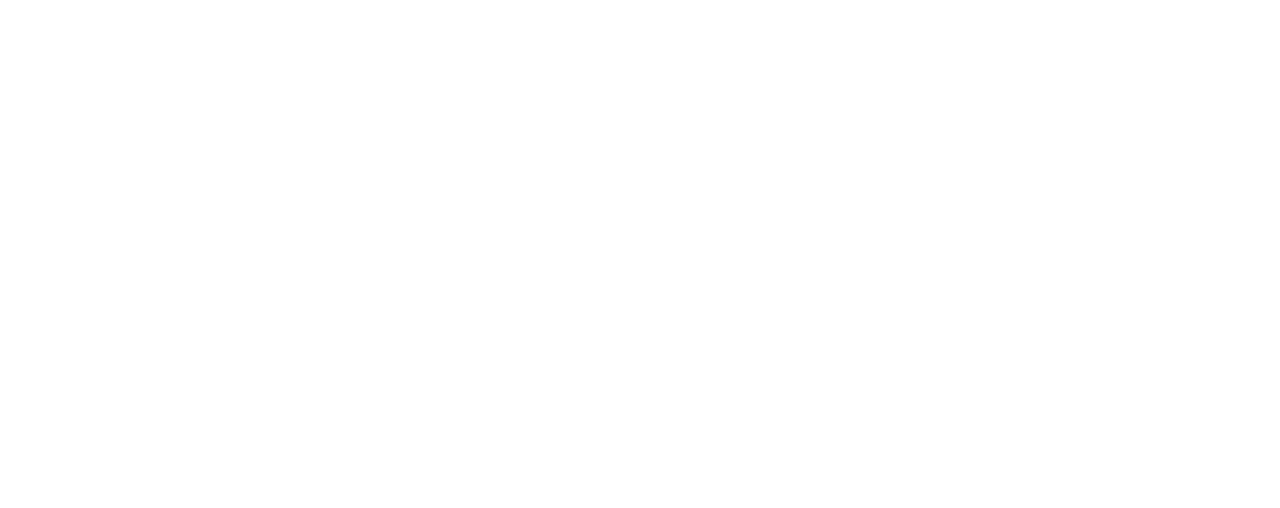
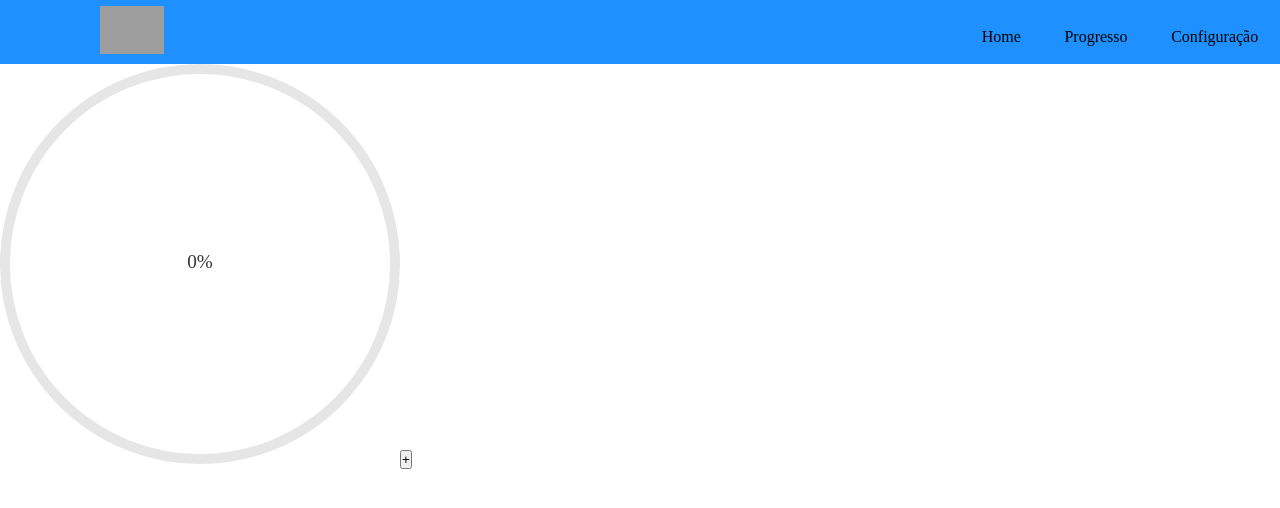
Before and after one commit to Talk-action/talk-action-app, a React (Vite) app: page /progresso in a window 1280 px wide. Before the commit this address had no page. Shown: the top 508 px of the page. Built offline with nearby package versions, Linux system fonts and the light colour scheme; grey boxes are pictures that could not be loaded.

Commit message:
Progresso

```diff
--- a/src/App.jsx
+++ b/src/App.jsx
@@ -5,13 +5,12 @@
 import { AplicaçãoProvider } from './context/AplicaçãoProvider';
 import Alfabeto from './Pages/Aplicação/Alfabeto/Alfabeto';
 import Objetos from './Pages/Aplicação/Objetos/Objetos';
-import 'bootstrap/dist/css/bootstrap.min.css';
-import 'bootstrap/dist/js/bootstrap.bundle.min';
 import Objetos2 from './Pages/Aplicação/Objetos/Objetos2';
 import Objetos3 from './Pages/Aplicação/Objetos/Objetos3';
 import Profissao from './Pages/Aplicação/Profissao/Profissao';
 import Profissao2 from './Pages/Aplicação/Profissao/Profissao2';
 import Profissao3 from './Pages/Aplicação/Profissao/Profissao3';
+import Progresso from './Progresso/Progresso';
 
 function App() {
   return (
@@ -23,6 +22,8 @@
             <Route path="/cadastro" element={<Cadastro />} /> {/* Rota para a página de cadastro */}
             <Route path="/home" element={<Principal />} /> {/* Rota para a página principal */}
             <Route path="/alfabeto" element={<Alfabeto />} /> {/* Rota para a página de alfabetos */}
+            <Route path="/progresso" element={<Progresso />} /> {/* Rota para a página de alfabetos */}
+
             <Route path="/objetos" element={<Objetos palavraProp={'HOMEM'}/>} /> {/* Rota para a página de objetos com prop */}
 
             <Route path="/objetos/2" element={<Objetos2 palavraProp={'BOLA'}/>} /> {/* Rota para a página de objetos com prop */}
--- a/src/Pages/Aplicação/Aplicacao.module.css
+++ b/src/Pages/Aplicação/Aplicacao.module.css
@@ -22,16 +22,17 @@
     width: 40%;
 }
 
-/* .containerResp{
+.containerResp{
     height: 80vh;
+    width: 20vw;
     display: flex;
     flex-direction: column;
     align-items: center;
     justify-content: center;
-} */
+}
 
 .resposta{
-    padding: 10px;
+    width: 10vw;
     background-color: white;
     display: flex;
     align-items: center;
@@ -39,9 +40,32 @@
     border-radius: 30px;
     height: 50px;
     font-size: 20px;
-    /* margin-bottom: 30px; */
+    margin-bottom: 10px;
 }
 
 .none{
     display: none;
 }
+
+.containerInpout{
+    display: flex;
+    flex-direction: column;
+    align-items: center;
+    justify-content: center;
+    background-color: rebeccapurple;
+}
+.input{
+    padding: 10px;
+    width: 20vw;
+    margin-top: 20px;
+}
+
+.button{
+    width: 10vw;
+    padding: 10px;
+    margin-top: 30px;
+    justify-content: center;
+    background-color: #1E90FF;
+    border-style: none;
+    cursor: pointer;
+}
--- a/src/Pages/Aplicação/Objetos/Objetos.jsx
+++ b/src/Pages/Aplicação/Objetos/Objetos.jsx
@@ -7,7 +7,6 @@
 
 function Objetos({ palavraProp}) { // Recebe a palavra "Homem" como padrão
   const { letraAtual, handleLetra, campoTexto, handlePalavra, validaPalavra, palavraDigitada, setPalavra, handleLoopImage, indice} = useContext(AplicacaoContext);
-  const navigate = useNavigate();
 
   // Define a palavra no estado global ao carregar o componente
   useEffect(() => {
@@ -47,13 +46,16 @@
           <p className={style.resposta} onClick={() => handleLetra('E')}>E</p>
         </div>
 
-        <div>
+        <div className={style.containerInput}>
           {/* Campo de texto só aparece quando todas as letras foram mostradas */}
           {campoTexto && (
-            <div>
+            <div  >
               <h2>Digite a palavra correta</h2>
-              <input type="text" onChange={handlePalavra} value={palavraDigitada} />
-              <button onClick={() => validaPalavra(navigate)}>Validar</button>
+              <input className={style.input} type="text" onChange={handlePalavra} value={palavraDigitada} />
+              <div>
+                <button className={style.button}onClick={() => validaPalavra()}>Validar</button>
+              </div>
+
             </div>
           )}
         </div>
--- a/src/Pages/login/Login.jsx
+++ b/src/Pages/login/Login.jsx
@@ -82,6 +82,9 @@
             <section className={style.logo}>
                 <img src={"https://s3-alpha-sig.figma.com/img/a288/d23c/5fbd875768a7655114ddca093d3eb9d2?Expires=1728864000&Key-Pair-Id=APKAQ4GOSFWCVNEHN3O4&Signature=NDHJ7DrUIbGatqNaD3fU6p-r7eELXm-Q1y~~z6Nn6mPkIXeohL~szVWECyKxunJ564hioolxMg5DxCQ~cF6H68e5t1ekzx0onThwPkbt1PjM2eCCvM0gZfOvDxdS2AIX0ehEvUdedkMskJm32g0TaCPTsjUVUnxJmsbjcDgHo1i0parPdDlv6V54hc8mhTFbLyXNHu3JTh0AY97tu6uPzZLTDGH2~EGzyUERENX1IFP6dv-8OmbuTf0PoYK~JjmWMmv4Qo2dTwA3iwfQoro4Y76Bjc2WQfh63PrOe7ZkaMWjMdTrS9Xex0xmNpxEVrsWyQd80R7tcPwPkuUFJJzViA__"} className={style.imagem}/>
             </section>
+
+
+
         </div>
     )
 }
--- /dev/null
+++ b/src/Progresso/Progresso.jsx
@@ -0,0 +1,21 @@
+import React from 'react';
+import ProgressCircle from '../components/ProgressCircle';
+import Header from '../Pages/header/Header';
+import { useContext } from 'react';
+import { AplicacaoContext } from '../context/AplicaçãoProvider';
+
+const Progresso = () => {
+   // Valor inicial do progresso
+  const {progress, testeProgresso} = useContext(AplicacaoContext)
+
+
+  return (
+    <div>
+      <Header/>
+      <ProgressCircle size={400} progress={progress} strokeWidth={10} />
+      <button onClick={()=>testeProgresso(2)}>+</button>
+    </div>
+  );
+};
+
+export default Progresso;
--- /dev/null
+++ b/src/components/ProgressCircle.jsx
@@ -0,0 +1,46 @@
+import React from 'react';
+import './ProgressCircle.css'; // Estilos opcionais
+
+const ProgressCircle = ({ size, progress, strokeWidth }) => {
+  const radius = (size - strokeWidth) / 2;
+  const circumference = 2 * Math.PI * radius;
+  const offset = circumference - (progress / 100) * circumference;
+
+  return (
+    <svg width={size} height={size} className="progress-circle">
+      <circle
+        className="progress-circle__background"
+        stroke="#e6e6e6"
+        strokeWidth={strokeWidth}
+        fill="transparent"
+        r={radius}
+        cx={size / 2}
+        cy={size / 2}
+      />
+      <circle
+        className="progress-circle__progress"
+        stroke="#00aaff"
+        strokeWidth={strokeWidth}
+        strokeDasharray={circumference}
+        strokeDashoffset={offset}
+        strokeLinecap="round"
+        fill="transparent"
+        r={radius}
+        cx={size / 2}
+        cy={size / 2}
+      />
+      <text
+        x="50%"
+        y="50%"
+        dominantBaseline="middle"
+        textAnchor="middle"
+        fontSize="1.2em"
+        fill="#333"
+      >
+        {progress}%
+      </text>
+    </svg>
+  );
+};
+
+export default ProgressCircle;
--- a/src/context/AplicaçãoProvider.jsx
+++ b/src/context/AplicaçãoProvider.jsx
@@ -6,6 +6,7 @@
 export const AplicaçãoProvider = ({ children }) => {
   const [vidas, setVidas] = useState(5);
   let [indice, setIndice] = useState(0);
+  const [progress, setProgress] = useState(0);
   const [letraAtual, setLetraAtual] = useState('');
   const [campoTexto, setCampoTexto] = useState(false);
   const [palavraDigitada, setPalavraDigitada] = useState('');
@@ -30,9 +31,10 @@
     setPalavraDigitada(e.target.value);
   };
 
-  const validaPalavra = (navigate) => {
+  const validaPalavra = () => {
     if (palavraDigitada.toUpperCase() === palavra.toUpperCase()) {
       alert("Parabéns, palavra correta! Continue com os estudos.");
+      // Atualizando o progresso de forma acumulativa
       navigate("/home");
       window.location.reload()
     } else {
@@ -44,17 +46,21 @@
 
   const handleLetra = (letra) => {
     if (letra === letraAtual) {
-      setIndice(indice + 1); // Avança para a próxima letra
-      alert("Letra Correta")
+      setIndice(indice + 1);
+      alert("Letra Correta");
+      setProgress(prevProgress => Math.min(prevProgress + 2, 100));
+      console.log(progress)
     } else {
-      setVidas(vidas - 1);
-      alert("Letra incorreta. Escolha outra")
-      if (vidas === 0) {
+      if (vidas > 1) {
+        setVidas(vidas - 1);
+        alert("Letra incorreta. Escolha outra");
+      } else {
+        alert("Game Over");
         navigate("/home");
-        objeto.reload(forcedReload)
       }
     }
   };
+
 
   const handleLoopImage = (item) => {
     if (indice < item.length) {
@@ -79,6 +85,8 @@
         campoTexto,
         palavraDigitada,
         palavra,
+        progress,
+        setProgress,
         setPalavra,
         handlePalavra,
         validaPalavra,
```
Also changed, not shown: src/Pages/Principal/Principal.jsx (+7 -0 lines), src/components/ProgressCircle.css (added).
